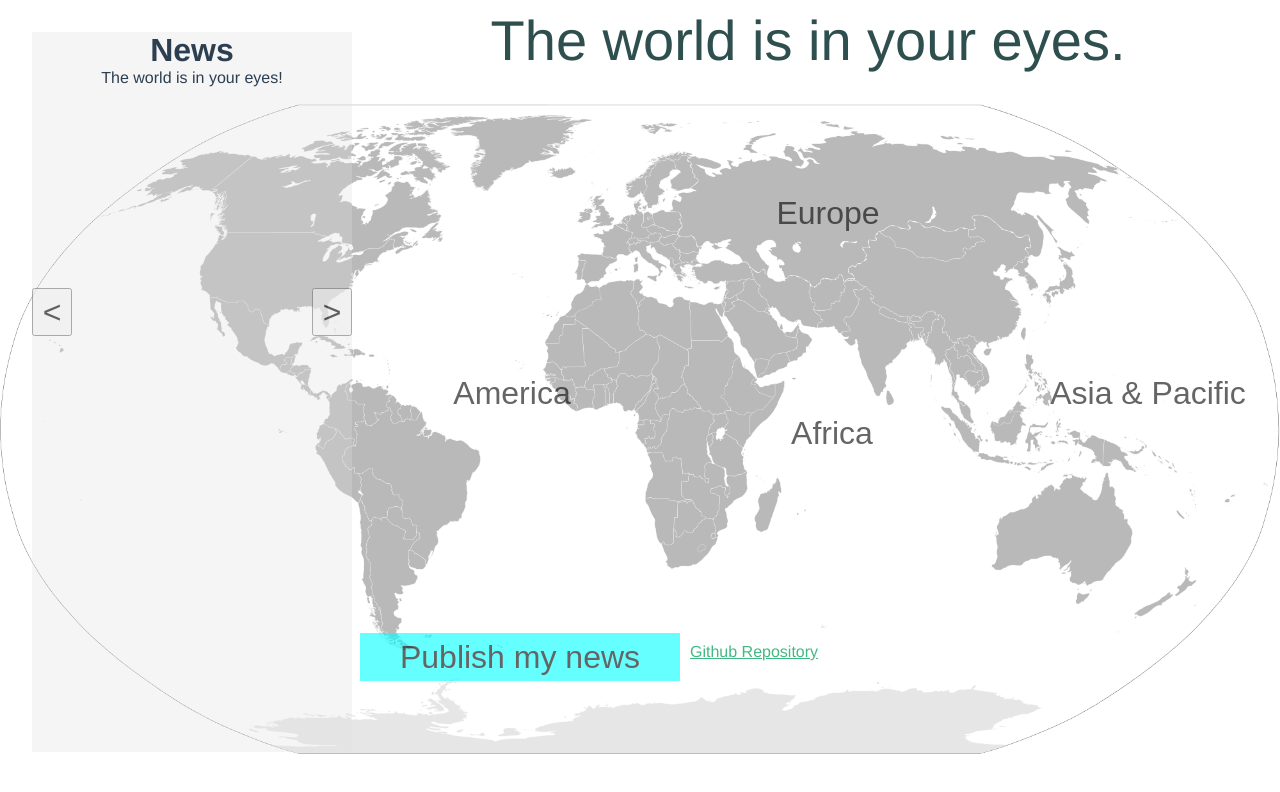
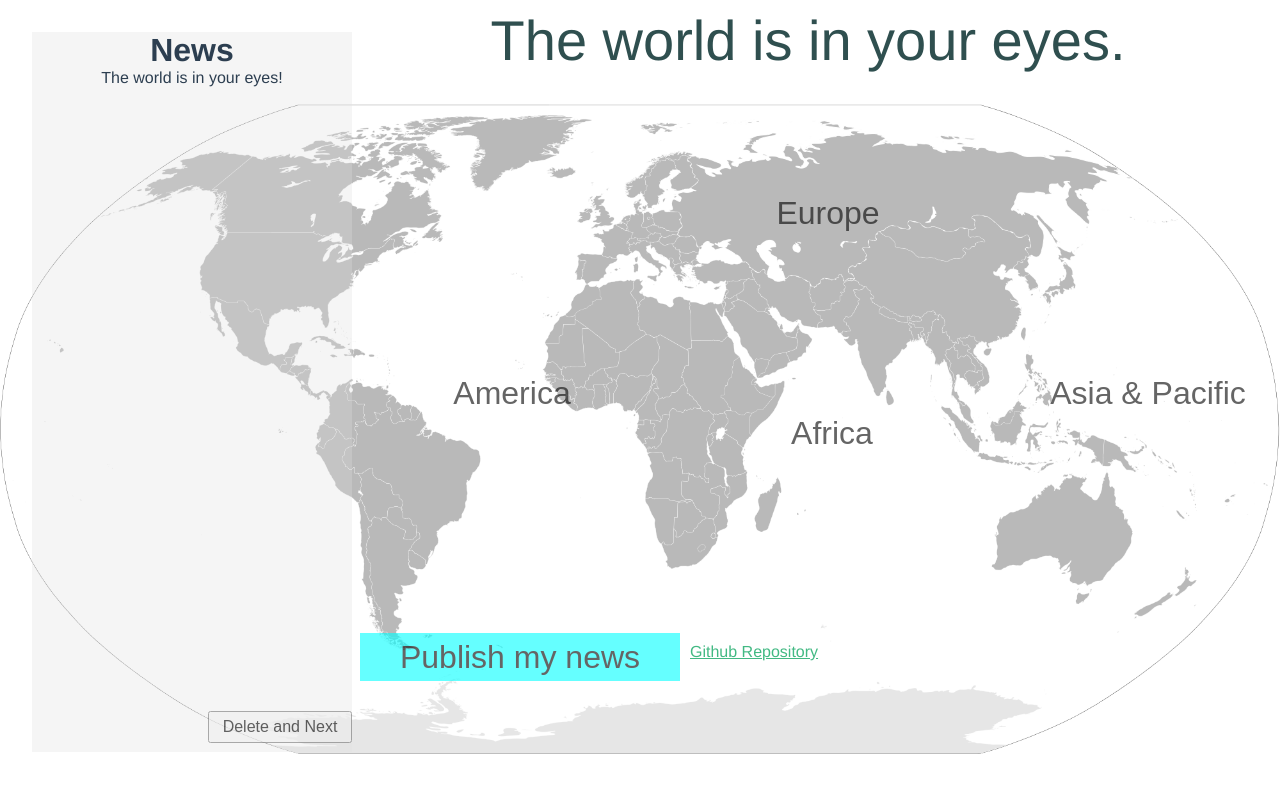
Before and after one commit to fyc1007261/Group3-proj, a Vue app: page /#/ in a window 1280 px wide. Shown: the top 792 px of the page. Built offline with nearby package versions, Linux system fonts and the light colour scheme.

Commit message:
Provide a demo of clicks on the map

```diff
--- a/src/components/Hello.vue
+++ b/src/components/Hello.vue
@@ -2,15 +2,14 @@
   <div class="hello">
 
     <div class="textFrame">
-      <button class="leftBtn1" @click="lastAmMsg()"><</button>
-      <button class="rightBtn1" @click="nextAmMsg()">></button>
       <h2 v-bind:style="{}">
         News
       </h2>
-      {{message}}
+      <div>{{message}}</div>
+      <button class="next" @click="delete_n_next()">Delete and Next</button>
     </div>
     <div class="title">The world is in your eyes.</div>
-    <button class="AMB" @click="createNews('Am','Hello world!')">America</button>
+    <button class="AMB" @click="Am_click()">America</button>
     <button class="ASB">Asia & Pacific</button>
     <button class="EUB">Europe</button>
     <br>
@@ -34,23 +33,42 @@ export default {
       news.content = c  // the content of the news.
       news.heat = h // the heat of the news
       this.newsArr.push(news)
-      this.message = c
     },
     init: function () {
       this.createNews('Af', 'News from Africa', 30)
       this.createNews('As', 'News from Asia', 70)
       this.createNews('Eu', 'News from Europe', 70)
       this.createNews('Am', 'News from America', 100)
+      this.inited = 1
+    },
+    delete_n_next () {
+      if (this.g_region === 'Am') {
+        this.newsArr.splice(this.pos)
+        this.Am_click()
+      }
     },
     Am_click: function () {
       if (this.inited === 0) {
         this.init()
       }
-
+      let found = 0
+      for (let i = 0; i < this.newsArr.length; i++) {
+        if (this.newsArr[i].region === 'Am') {
+          found = 1
+          this.pos = i
+          this.g_region = 'Am'
+          this.message = this.newsArr[i].content
+          break
+        }
+      }
+      if (found === 0) {
+        this.message = 'No news from America'
+      }
     }
   },
   data () {
     return {
+      pos: 0, // the index of news presented in the array.
       inited: 0, // 0 of not initialized.
       g_region: 0, // region should be 'Af', 'Am', 'As' or 'Eu' after initialized.
       message: 'The world is in your eyes!',
@@ -108,21 +126,16 @@ li {
 a {
   color: #42b983;
 }
-.leftBtn1{
-  float: left;
-  margin-top:32vmin;
-  width: 5vmin;
-  height: 6vmin;
+.next{
+  float: right;
+  font-size: 2vmin;
+  margin-top:78vmin;
+  width: 18vmin;
+  height: 4vmin;
   filter:alpha(Opacity=60);-moz-opacity:0.6;opacity: 0.6;
   vertical-align: center;
 }
-.rightBtn1{
-  float: right;
-  margin-top: 32vmin;
-  width: 5vmin;
-  height: 6vmin;
-  filter:alpha(Opacity=60);-moz-opacity:0.6;opacity: 0.6;
-}
+
 
 .AMB{
   text-align: center;
```
